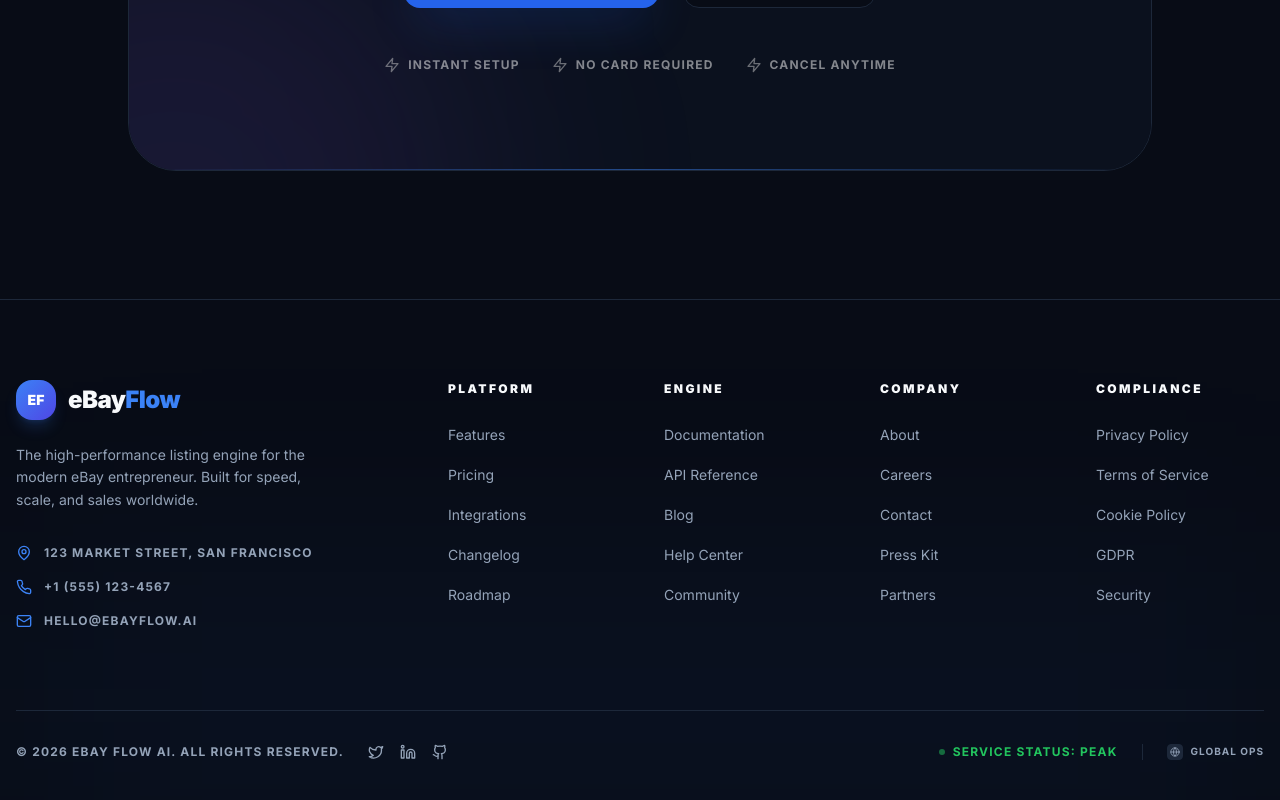
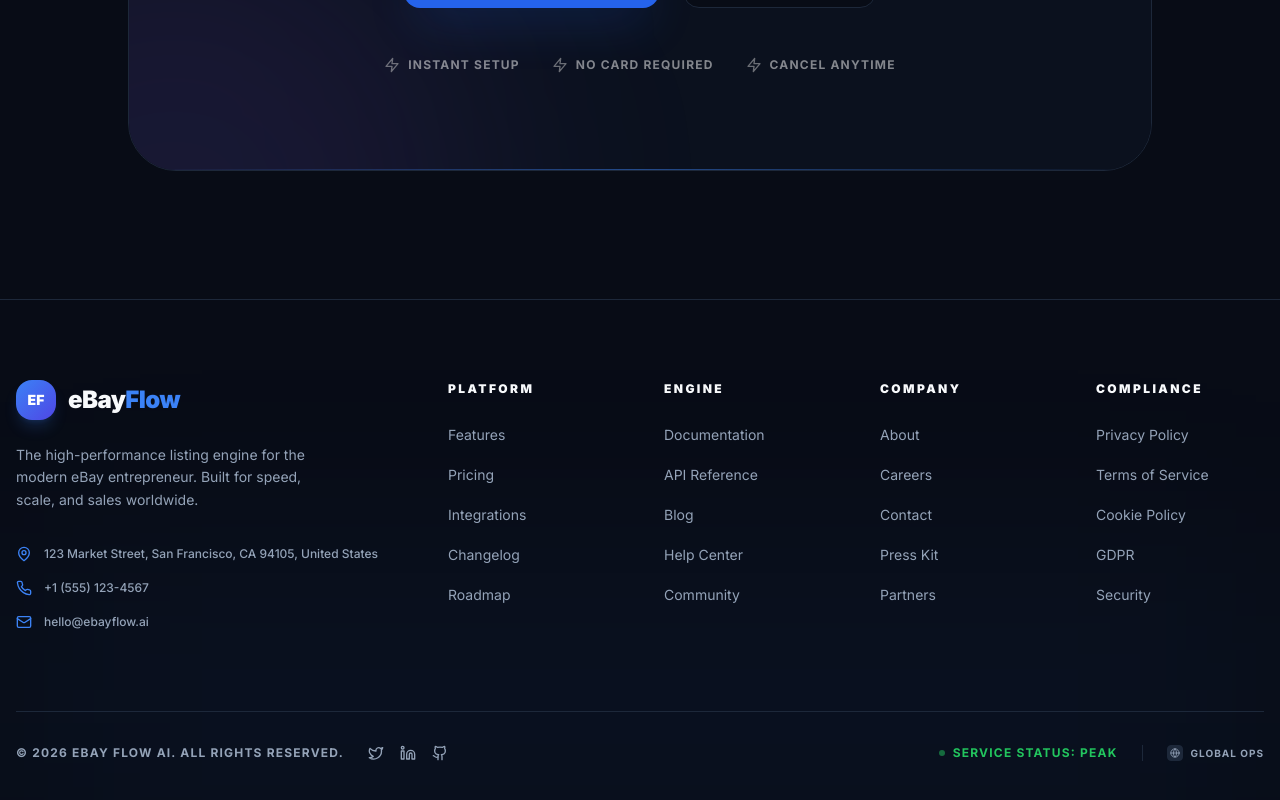
Before and after one commit to sha-shank-883/ebayFlow, a Next.js app in the folder frontend/: page / in a window 1280 px wide. Shown: the part 8656-9456 px from the top of the page. Built offline with nearby package versions, Linux system fonts and the light colour scheme; no server answers.

Commit message:
fix(marketing): render full address and conditionally render phone number only when provided

```diff
--- a/frontend/src/app/(marketing)/contact/page.tsx
+++ b/frontend/src/app/(marketing)/contact/page.tsx
@@ -20,14 +20,13 @@ export default function ContactPage() {
 
   const contactPage = loading ? marketingConfig.contactPage : (contactData || marketingConfig.contactPage);
 
-  const contactEmail = settingsLoading ? marketingConfig.contact.email : settings.contactEmail || marketingConfig.contact.email;
-  const contactPhone = settingsLoading ? marketingConfig.contact.phone : settings.contactPhone || marketingConfig.contact.phone;
-  const contactAddress = settingsLoading ? marketingConfig.contact.address : {
-    line1: settings.contactAddress?.split(",")[0] || marketingConfig.contact.address.line1,
-    city: settings.contactAddress?.split(",")[1]?.trim() || marketingConfig.contact.address.city,
-    postcode: settings.contactAddress?.split(",")[2]?.trim() || marketingConfig.contact.address.postcode,
-    country: settings.contactAddress?.split(",")[3]?.trim() || marketingConfig.contact.address.country,
-  };
+  const contactEmail = settingsLoading ? marketingConfig.contact.email : (settings.contactEmail !== undefined ? settings.contactEmail : marketingConfig.contact.email);
+  const contactPhone = settingsLoading ? marketingConfig.contact.phone : (settings.contactPhone !== undefined ? settings.contactPhone : marketingConfig.contact.phone);
+  const contactAddress = settingsLoading
+    ? `${marketingConfig.contact.address.line1}, ${marketingConfig.contact.address.city}, ${marketingConfig.contact.address.postcode}, ${marketingConfig.contact.address.country}`
+    : (settings.contactAddress !== undefined && settings.contactAddress !== null && settings.contactAddress.trim() !== ''
+        ? settings.contactAddress
+        : `${marketingConfig.contact.address.line1}, ${marketingConfig.contact.address.city}, ${marketingConfig.contact.address.postcode}, ${marketingConfig.contact.address.country}`);
 
   const [formData, setFormData] = useState({
     name: "",
@@ -168,6 +167,7 @@ export default function ContactPage() {
                 <div className="bg-card rounded-[32px] p-8 border border-border backdrop-blur-xl">
                   <h3 className="text-xl font-bold text-foreground mb-6">{contactPage.info.title}</h3>
                   <div className="space-y-6">
+                    {contactEmail && contactEmail.trim() && (
                       <div className="flex items-start gap-4">
                         <div className="w-12 h-12 rounded-xl bg-primary/10 border border-primary/20 flex items-center justify-center shrink-0">
                           <Mail className="h-6 w-6 text-primary" />
@@ -179,6 +179,8 @@ export default function ContactPage() {
                           </a>
                         </div>
                       </div>
+                    )}
+                    {contactPhone && contactPhone.trim() && (
                       <div className="flex items-start gap-4">
                         <div className="w-12 h-12 rounded-xl bg-primary/10 border border-primary/20 flex items-center justify-center shrink-0">
                           <Phone className="h-6 w-6 text-primary" />
@@ -190,6 +192,8 @@ export default function ContactPage() {
                           </a>
                         </div>
                       </div>
+                    )}
+                    {contactAddress && contactAddress.trim() && (
                       <div className="flex items-start gap-4">
                         <div className="w-12 h-12 rounded-xl bg-primary/10 border border-primary/20 flex items-center justify-center shrink-0">
                           <MapPin className="h-6 w-6 text-primary" />
@@ -197,12 +201,11 @@ export default function ContactPage() {
                         <div>
                           <p className="text-sm font-bold text-foreground mb-1">Office</p>
                           <p className="text-muted-foreground leading-relaxed">
-                          {contactAddress.line1}<br />
-                          {contactAddress.city}, {contactAddress.postcode}<br />
-                          {contactAddress.country}
+                            {contactAddress}
                           </p>
                         </div>
                       </div>
+                    )}
                     <div className="flex items-start gap-4">
                       <div className="w-12 h-12 rounded-xl bg-primary/10 border border-primary/20 flex items-center justify-center shrink-0">
                         <Clock className="h-6 w-6 text-primary" />
--- a/frontend/src/components/marketing/Footer.tsx
+++ b/frontend/src/components/marketing/Footer.tsx
@@ -9,17 +9,16 @@ export function Footer() {
   const { items: footerNav, loading: navLoading } = useNavigation("footer");
   const { settings, loading: settingsLoading } = useSettings();
 
-  const contactEmail = settingsLoading ? marketingConfig.contact.email : settings.contactEmail || marketingConfig.contact.email;
-  const contactPhone = settingsLoading ? marketingConfig.contact.phone : settings.contactPhone || marketingConfig.contact.phone;
+  const contactEmail = settingsLoading ? marketingConfig.contact.email : (settings.contactEmail !== undefined ? settings.contactEmail : marketingConfig.contact.email);
+  const contactPhone = settingsLoading ? marketingConfig.contact.phone : (settings.contactPhone !== undefined ? settings.contactPhone : marketingConfig.contact.phone);
   const contactAddress = settingsLoading
-    ? { line1: marketingConfig.contact.address.line1, city: marketingConfig.contact.address.city }
-    : {
-        line1: settings.contactAddress?.split(",")[0] || marketingConfig.contact.address.line1,
-        city: settings.contactAddress?.split(",")[1]?.trim() || marketingConfig.contact.address.city,
-      };
+    ? `${marketingConfig.contact.address.line1}, ${marketingConfig.contact.address.city}, ${marketingConfig.contact.address.postcode}, ${marketingConfig.contact.address.country}`
+    : (settings.contactAddress !== undefined && settings.contactAddress !== null && settings.contactAddress.trim() !== ''
+        ? settings.contactAddress
+        : `${marketingConfig.contact.address.line1}, ${marketingConfig.contact.address.city}, ${marketingConfig.contact.address.postcode}, ${marketingConfig.contact.address.country}`);
 
-  const description = settingsLoading ? marketingConfig.footer.description : settings.description || marketingConfig.footer.description;
-  const copyright = settingsLoading ? marketingConfig.footer.copyright : settings.copyright || marketingConfig.footer.copyright;
+  const description = settingsLoading ? marketingConfig.footer.description : (settings.description || marketingConfig.footer.description);
+  const copyright = settingsLoading ? marketingConfig.footer.copyright : (settings.copyright || marketingConfig.footer.copyright);
 
   const navItems = navLoading
     ? [
@@ -71,18 +70,28 @@ export function Footer() {
             </p>
 
             <div className="space-y-4">
-              <div className="flex items-center gap-3 text-xs font-bold text-muted-foreground uppercase tracking-widest">
-                 <MapPin className="h-4 w-4 text-primary" />
-                  {contactAddress.line1}, {contactAddress.city}
-              </div>
-              <div className="flex items-center gap-3 text-xs font-bold text-muted-foreground uppercase tracking-widest">
-                 <Phone className="h-4 w-4 text-primary" />
-                 {contactPhone}
-              </div>
-              <div className="flex items-center gap-3 text-xs font-bold text-muted-foreground uppercase tracking-widest">
-                 <Mail className="h-4 w-4 text-primary" />
-                 {contactEmail}
-              </div>
+              {contactAddress && contactAddress.trim() && (
+                <div className="flex items-start gap-3 text-xs font-medium text-muted-foreground">
+                   <MapPin className="h-4 w-4 text-primary shrink-0 mt-0.5" />
+                   <span className="leading-relaxed">{contactAddress}</span>
+                </div>
+              )}
+              {contactPhone && contactPhone.trim() && (
+                <div className="flex items-center gap-3 text-xs font-medium text-muted-foreground">
+                   <Phone className="h-4 w-4 text-primary shrink-0" />
+                   <a href={`tel:${contactPhone.replace(/\s/g, '')}`} className="hover:text-primary transition-colors">
+                     {contactPhone}
+                   </a>
+                </div>
+              )}
+              {contactEmail && contactEmail.trim() && (
+                <div className="flex items-center gap-3 text-xs font-medium text-muted-foreground">
+                   <Mail className="h-4 w-4 text-primary shrink-0" />
+                   <a href={`mailto:${contactEmail}`} className="hover:text-primary transition-colors">
+                     {contactEmail}
+                   </a>
+                </div>
+              )}
             </div>
           </div>
 
```
Lines whose indentation alone changed are shown as unchanged.
